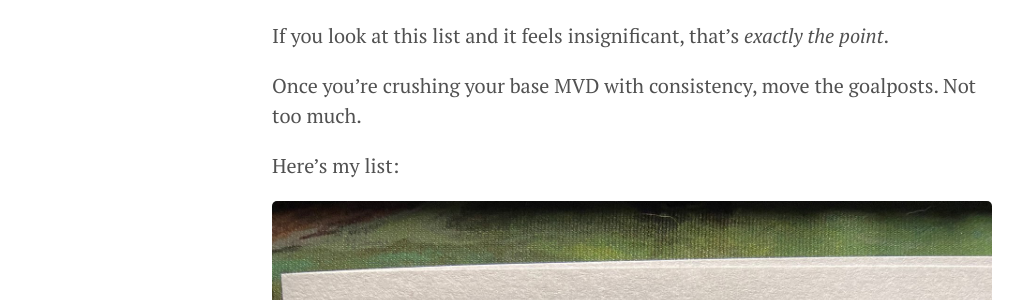
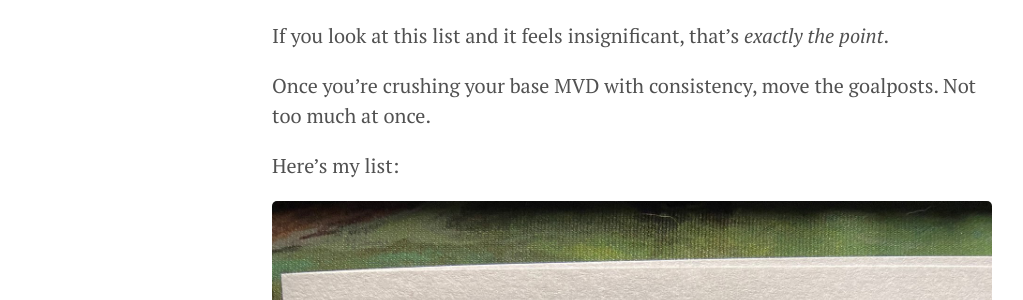
Before and after one commit to jmmoore/jmmoore.github.io, a Jekyll site: the page built from _posts/2020-06-17-Minimum-Viable-Day.md, in a window 1280 px wide and 900 px high, scrolled down 1063 px. Shown: the part 188-488 px from the top of the window, without its empty margins (8-1031 px from the left). Built offline with Jekyll 4.4.1, drawn with Linux system fonts in a browser that asks for light colours.

Commit message:
Formatting updates to MVD post

```diff
--- a/_posts/2020-06-17-Minimum-Viable-Day.md
+++ b/_posts/2020-06-17-Minimum-Viable-Day.md
@@ -20,7 +20,7 @@ If you're anything like me, you've gone through this exact cycle.
 
 Here's what I'm telling myself in an effort to short-circuit it:
 
-*Lower your expectations.*
+<p align="center"><em>Lower your expectations.</em></p>
 
 It's not what any of us want to hear. We want to be superheroes, reading two books every week while also exercising every day and never eating a calorie over our allotted amount.
 
@@ -38,7 +38,7 @@ If you have some time-based things, like *exercise for an hour*, cut the time in
 
 If you look at this list and it feels insignificant, that's *exactly the point*.
 
-Once you're crushing your base MVD with consistency, move the goalposts. Not too much.
+Once you're crushing your base MVD with consistency, move the goalposts. Not too much at once.
 
 Here's my list:
 
```
